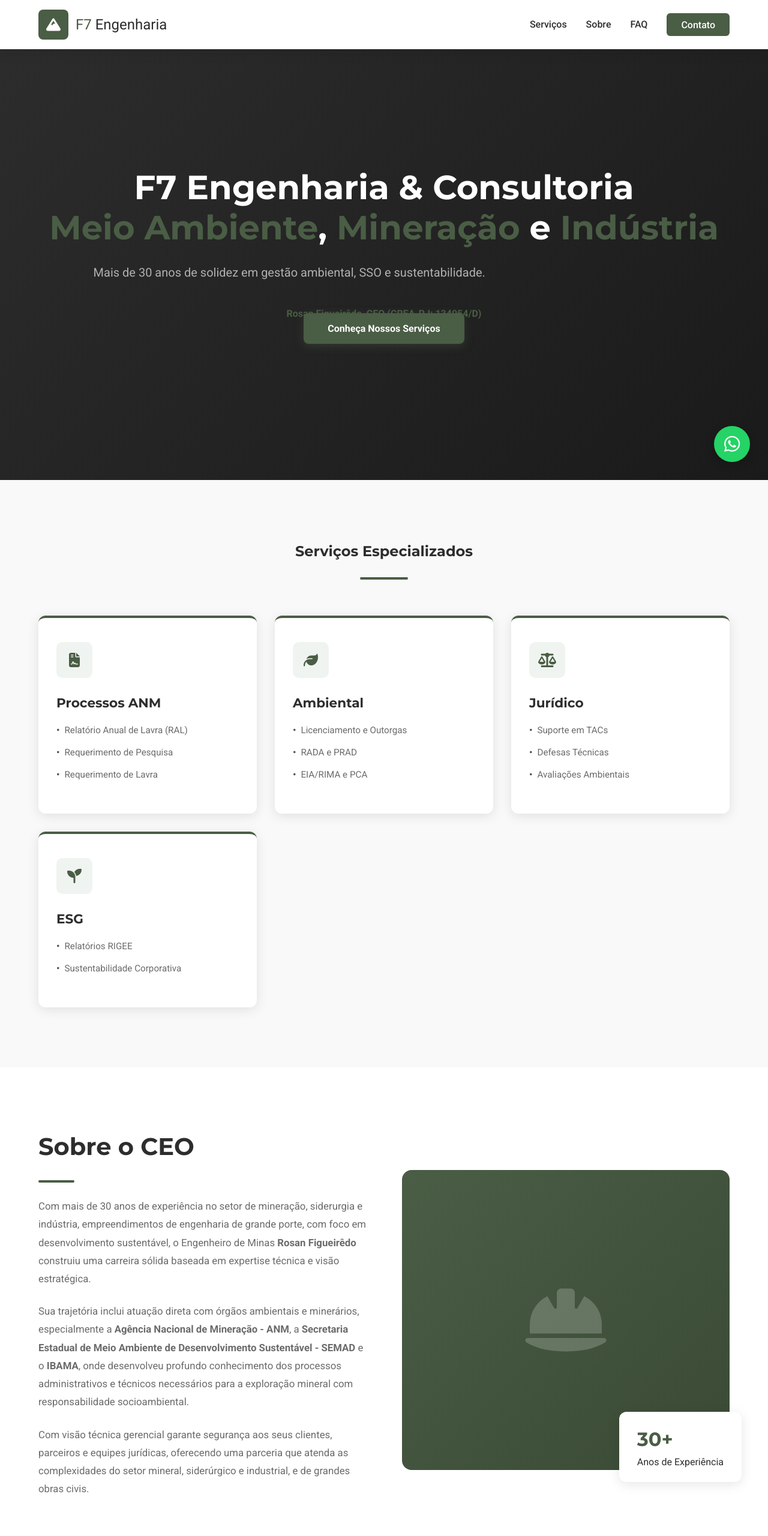
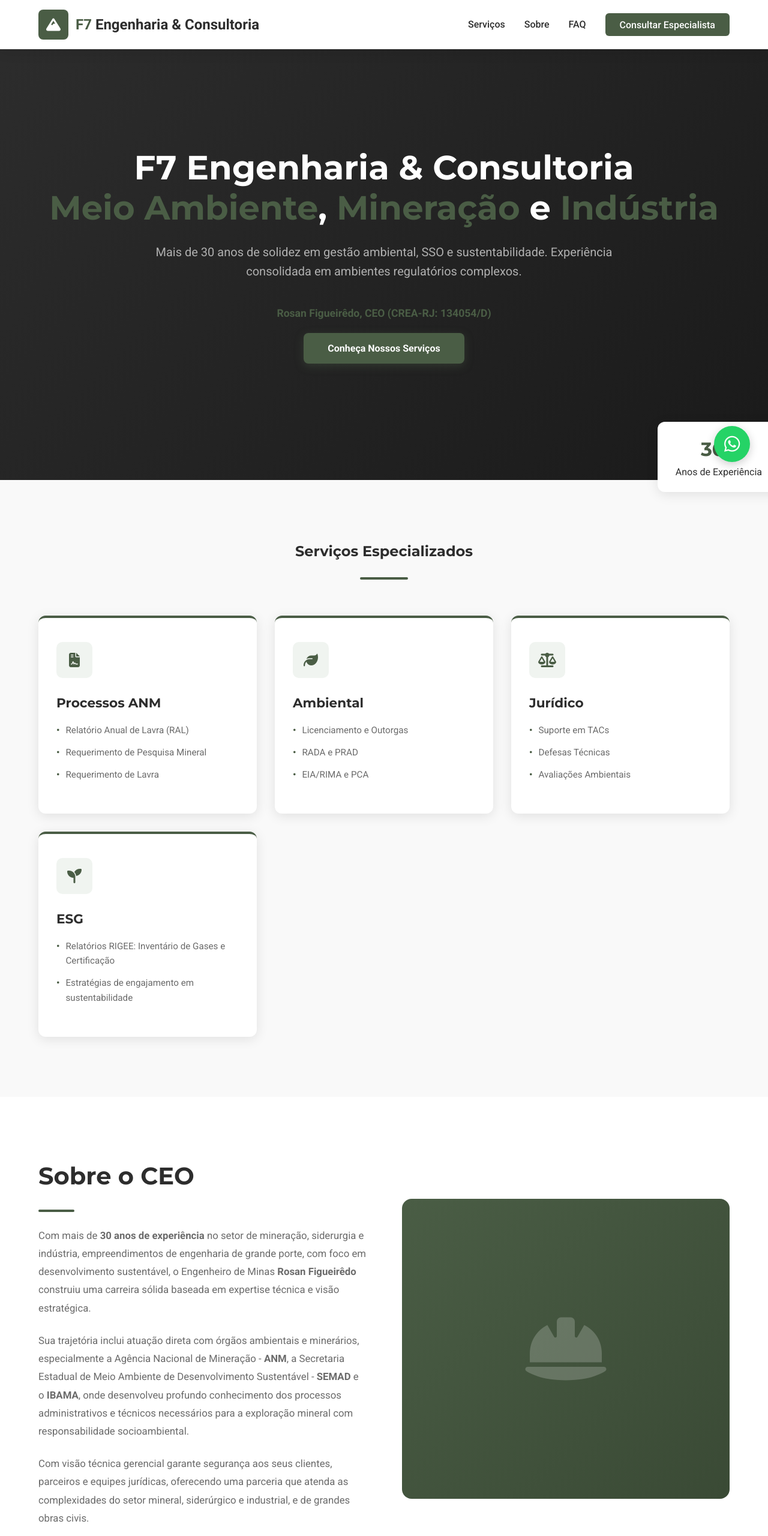
Before and after one commit to filipefigueiredoflorestal-maker/f7-engenharia, a plain HTML site: page index.html in a window 1280 px wide. Shown: the top 2560 px of the page at 60% size. Drawn offline with Linux system fonts and the light colour scheme.

Commit message:
Refactor index.html with updated styles and content

```diff
--- a/index.html
+++ b/index.html
@@ -29,33 +29,34 @@
         .nav-container { display: flex; justify-content: space-between; align-items: center; max-width: 1400px; margin: 0 auto; }
         .logo { display: flex; align-items: center; gap: 12px; }
         .logo-icon { width: 50px; height: 50px; background: var(--green-corporate); border-radius: 8px; display: flex; align-items: center; justify-content: center; color: white; font-size: 24px; }
-        .logo-text { font-size: 1.5rem; color: var(--gray-lead); }
+        .logo-text { font-size: 1.5rem; color: var(--gray-lead); font-weight: 700; }
         .logo-text span { color: var(--green-corporate); }
         .nav-links { display: flex; gap: 2rem; list-style: none; }
         .nav-links a { text-decoration: none; color: var(--gray-lead); font-weight: 500; transition: 0.3s; }
         .nav-links a:hover { color: var(--green-corporate); }
         .nav-cta { background: var(--green-corporate); color: white !important; padding: 0.6rem 1.5rem; border-radius: 6px; }
 
-        /* Hero */
-        .hero { min-height: 100vh; background: linear-gradient(135deg, var(--gray-lead) 0%, #1a1a1a 100%); display: flex; align-items: center; justify-content: center; text-align: center; padding: 120px 5% 80px; color: white; }
+        /* Hero Section */
+        .hero { min-height: 100vh; background: linear-gradient(135deg, var(--gray-lead) 0%, #1a1a1a 100%); display: flex; align-items: center; justify-content: center; text-align: center; padding: 120px 5% 80px; color: white; position: relative; }
         .hero h1 { font-size: 3.5rem; margin-bottom: 1.5rem; line-height: 1.2; }
         .hero h1 span { color: var(--green-corporate); }
-        .hero-subtitle { font-size: 1.25rem; color: #b0b0b0; margin-bottom: 2.5rem; max-width: 800px; }
+        .hero-subtitle { font-size: 1.25rem; color: #b0b0b0; margin-bottom: 2.5rem; max-width: 800px; margin-left: auto; margin-right: auto; }
+        .hero-crea { color: var(--green-corporate); font-weight: 600; font-size: 1.1rem; margin-bottom: 2rem; }
         .hero-cta { background: var(--green-corporate); color: white; padding: 1rem 2.5rem; border-radius: 8px; text-decoration: none; font-weight: 600; box-shadow: 0 4px 15px rgba(74,93,69,0.4); transition: 0.3s; }
         .hero-cta:hover { transform: translateY(-2px); background: var(--green-dark); }
 
-        /* Services Grid */
-        .services { padding: 100px 5%; }
+        /* Services Section */
+        .services { padding: 100px 5%; background: var(--off-white); }
         .section-header { text-align: center; margin-bottom: 60px; }
         .section-divider { width: 80px; height: 4px; background: var(--green-corporate); margin: 1.5rem auto 0; border-radius: 2px; }
         .services-grid { display: grid; grid-template-columns: repeat(auto-fit, minmax(280px, 1fr)); gap: 30px; max-width: 1400px; margin: 0 auto; }
-        .service-card { background: white; border-radius: 12px; padding: 40px 30px; box-shadow: var(--shadow); border-top: 4px solid var(--green-corporate); transition: 0.3s; display: flex; flex-direction: column; }
+        .service-card { background: white; border-radius: 12px; padding: 40px 30px; box-shadow: var(--shadow); border-top: 4px solid var(--green-corporate); transition: 0.3s; display: flex; flex-direction: column; height: 100%; }
         .service-card:hover { transform: translateY(-8px); box-shadow: var(--shadow-hover); }
         .service-icon { width: 60px; height: 60px; background: #f0f4f0; border-radius: 10px; display: flex; align-items: center; justify-content: center; margin-bottom: 1.5rem; color: var(--green-corporate); font-size: 24px; }
         .service-card h3 { font-size: 1.35rem; margin-bottom: 1rem; color: var(--gray-lead); }
         .service-card ul { list-style: none; }
-        .service-card li { font-size: 0.95rem; color: var(--gray-medium); margin-bottom: 0.8rem; display: flex; gap: 8px; }
-        .service-card b { color: var(--green-corporate); }
+        .service-card li { font-size: 0.95rem; color: var(--gray-medium); margin-bottom: 0.8rem; display: flex; gap: 10px; align-items: flex-start; }
+        .service-card li b { color: var(--green-corporate); }
 
         /* About Section */
         .about { padding: 100px 5%; background: var(--white); }
@@ -63,27 +64,28 @@
         .about-content h2 { font-size: 2.5rem; color: var(--gray-lead); margin-bottom: 1.5rem; }
         .about-content .divider { width: 60px; height: 4px; background: var(--green-corporate); margin-bottom: 1.5rem; border-radius: 2px; }
         .about-content p { color: var(--gray-medium); font-size: 1.05rem; line-height: 1.8; margin-bottom: 1.5rem; }
-        .about-image { position: relative; }
-        .about-image-main { width: 100%; height: 500px; background: linear-gradient(135deg, var(--green-corporate) 0%, var(--green-dark) 100%); border-radius: 16px; display: flex; align-items: center; justify-content: center; overflow: hidden; }
+        .about-image-main { width: 100%; height: 500px; background: linear-gradient(135deg, var(--green-corporate) 0%, var(--green-dark) 100%); border-radius: 16px; display: flex; align-items: center; justify-content: center; position: relative; }
         .about-image-main i { font-size: 120px; color: rgba(255,255,255,0.2); }
-        .about-image-badge { position: absolute; bottom: -20px; right: -20px; background: var(--white); padding: 20px 30px; border-radius: 12px; box-shadow: var(--shadow); }
+        .about-image-badge { position: absolute; bottom: -20px; right: -20px; background: var(--white); padding: 20px 30px; border-radius: 12px; box-shadow: var(--shadow); text-align: center; }
         .about-image-badge h4 { font-size: 2rem; color: var(--green-corporate); }
 
-        /* FAQ */
+        /* FAQ Section */
         .faq { padding: 100px 5%; background: var(--off-white); }
-        .faq-container { max-width: 800px; margin: 0 auto; }
+        .faq-container { max-width: 850px; margin: 0 auto; }
         .faq-item { background: white; border-radius: 12px; margin-bottom: 20px; box-shadow: var(--shadow); overflow: hidden; }
         .faq-question { padding: 25px 30px; cursor: pointer; display: flex; justify-content: space-between; align-items: center; transition: 0.3s; }
-        .faq-question h4 { font-size: 1.1rem; color: var(--gray-lead); }
+        .faq-question:hover { background: var(--gray-light); }
         .faq-answer { padding: 0 30px; max-height: 0; overflow: hidden; transition: 0.4s ease-out; }
         .faq-item.active .faq-answer { padding: 20px 30px 25px; max-height: 400px; border-top: 1px solid var(--gray-light); }
         .faq-item.active i { transform: rotate(180deg); color: var(--green-corporate); }
 
-        /* WhatsApp & Footer */
-        .whatsapp-float { position: fixed; bottom: 30px; right: 30px; background: #25d366; color: white; width: 60px; height: 60px; border-radius: 50%; display: flex; align-items: center; justify-content: center; font-size: 30px; z-index: 1000; box-shadow: 0 4px 15px rgba(0,0,0,0.2); text-decoration: none; }
+        /* WhatsApp Float & Footer */
+        .whatsapp-float { position: fixed; bottom: 30px; right: 30px; background: #25d366; color: white; width: 60px; height: 60px; border-radius: 50%; display: flex; align-items: center; justify-content: center; font-size: 30px; z-index: 1000; box-shadow: 0 4px 15px rgba(0,0,0,0.2); text-decoration: none; transition: 0.3s; }
+        .whatsapp-float:hover { transform: scale(1.1); }
         footer { background: var(--gray-lead); color: white; padding: 60px 5%; text-align: center; }
 
         @media (max-width: 1024px) { .about-container { grid-template-columns: 1fr; } .about-image { order: -1; } }
+        @media (max-width: 768px) { .hero h1 { font-size: 2.5rem; } .nav-links { display: none; } }
     </style>
 </head>
 <body>
@@ -92,13 +94,13 @@
         <div class="nav-container">
             <div class="logo">
                 <div class="logo-icon"><i class="fas fa-mountain"></i></div>
-                <div class="logo-text"><span>F7</span> Engenharia</div>
+                <div class="logo-text"><span>F7</span> Engenharia & Consultoria</div>
             </div>
             <ul class="nav-links">
                 <li><a href="#servicos">Serviços</a></li>
                 <li><a href="#sobre">Sobre</a></li>
                 <li><a href="#faq">FAQ</a></li>
-                <li><a href="https://wa.me/5531996873356" class="nav-cta">Contato</a></li>
+                <li><a href="https://wa.me/5531996873356" class="nav-cta">Consultar Especialista</a></li>
             </ul>
         </div>
     </nav>
@@ -106,9 +108,9 @@
     <section class="hero">
         <div class="hero-content">
             <h1>F7 Engenharia & Consultoria<br><span>Meio Ambiente</span>, <span>Mineração</span> e <span>Indústria</span></h1>
-            <p class="hero-subtitle">Mais de 30 anos de solidez em gestão ambiental, SSO e sustentabilidade.</p>
-            <p style="color: var(--green-corporate); font-weight: 600;">Rosan Figueirêdo, CEO (CREA-RJ: 134054/D)</p>
-            <a href="#servicos" class="hero-cta" style="margin-top: 2rem;">Conheça Nossos Serviços</a>
+            <p class="hero-subtitle">Mais de 30 anos de solidez em gestão ambiental, SSO e sustentabilidade. Experiência consolidada em ambientes regulatórios complexos.</p>
+            <p class="hero-crea">Rosan Figueirêdo, CEO (CREA-RJ: 134054/D)</p>
+            <a href="#servicos" class="hero-cta">Conheça Nossos Serviços</a>
         </div>
     </section>
 
@@ -123,7 +125,7 @@
                 <h3>Processos ANM</h3>
                 <ul>
                     <li><b>•</b> Relatório Anual de Lavra (RAL)</li>
-                    <li><b>•</b> Requerimento de Pesquisa</li>
+                    <li><b>•</b> Requerimento de Pesquisa Mineral</li>
                     <li><b>•</b> Requerimento de Lavra</li>
                 </ul>
             </div>
@@ -149,8 +151,8 @@
                 <div class="service-icon"><i class="fas fa-seedling"></i></div>
                 <h3>ESG</h3>
                 <ul>
-                    <li><b>•</b> Relatórios RIGEE</li>
-                    <li><b>•</b> Sustentabilidade Corporativa</li>
+                    <li><b>•</b> Relatórios RIGEE: Inventário de Gases e Certificação</li>
+                    <li><b>•</b> Estratégias de engajamento em sustentabilidade</li>
                 </ul>
             </div>
         </div>
@@ -161,8 +163,8 @@
             <div class="about-content">
                 <h2>Sobre o CEO</h2>
                 <div class="divider"></div>
-                <p>Com mais de 30 anos de experiência no setor de mineração, siderurgia e indústria, empreendimentos de engenharia de grande porte, com foco em desenvolvimento sustentável, o Engenheiro de Minas <b>Rosan Figueirêdo</b> construiu uma carreira sólida baseada em expertise técnica e visão estratégica.</p>
-                <p>Sua trajetória inclui atuação direta com órgãos ambientais e minerários, especialmente a <b>Agência Nacional de Mineração - ANM</b>, a <b>Secretaria Estadual de Meio Ambiente de Desenvolvimento Sustentável - SEMAD</b> e o <b>IBAMA</b>, onde desenvolveu profundo conhecimento dos processos administrativos e técnicos necessários para a exploração mineral com responsabilidade socioambiental.</p>
+                <p>Com mais de <b>30 anos de experiência</b> no setor de mineração, siderurgia e indústria, empreendimentos de engenharia de grande porte, com foco em desenvolvimento sustentável, o Engenheiro de Minas <b>Rosan Figueirêdo</b> construiu uma carreira sólida baseada em expertise técnica e visão estratégica.</p>
+                <p>Sua trajetória inclui atuação direta com órgãos ambientais e minerários, especialmente a Agência Nacional de Mineração - <b>ANM</b>, a Secretaria Estadual de Meio Ambiente de Desenvolvimento Sustentável - <b>SEMAD</b> e o <b>IBAMA</b>, onde desenvolveu profundo conhecimento dos processos administrativos e técnicos necessários para a exploração mineral com responsabilidade socioambiental.</p>
                 <p>Com visão técnica gerencial garante segurança aos seus clientes, parceiros e equipes jurídicas, oferecendo uma parceria que atenda as complexidades do setor mineral, siderúrgico e industrial, e de grandes obras civis.</p>
             </div>
             <div class="about-image">
@@ -183,19 +185,19 @@
         <div class="faq-container">
             <div class="faq-item">
                 <div class="faq-question"><h4>O que é um processo junto à ANM?</h4><i class="fas fa-chevron-down"></i></div>
-                <div class="faq-answer"><p>É o trâmite legal para autorizar a exploração mineral no Brasil, desde o requerimento de pesquisa até a concessão de lavra.</p></div>
+                <div class="faq-answer"><p>É o trâmite legal para autorizar a exploração mineral no Brasil, desde o requerimento de pesquisa inicial até a concessão de lavra efetiva.</p></div>
             </div>
             <div class="faq-item">
                 <div class="faq-question"><h4>Qual a importância do RAL (Relatório Anual de Lavra)?</h4><i class="fas fa-chevron-down"></i></div>
-                <div class="faq-answer"><p>O RAL é obrigatório para manter o título minerário ativo. A não entrega pode resultar em multas graves e perda do título.</p></div>
+                <div class="faq-answer"><p>O RAL é obrigatório para manter o título minerário ativo. A não entrega pode resultar em multas graves e perda definitiva do ativo mineral.</p></div>
             </div>
             <div class="faq-item">
                 <div class="faq-question"><h4>Quais são as etapas do licenciamento ambiental?</h4><i class="fas fa-chevron-down"></i></div>
-                <div class="faq-answer"><p>Divide-se em Licença Prévia (LP), Licença de Instalação (LI) e Licença de Operação (LO).</p></div>
+                <div class="faq-answer"><p>O licenciamento divide-se em três fases: Licença Prévia (LP), Licença de Instalação (LI) e Licença de Operação (LO), cada uma validando a viabilidade e o funcionamento do projeto.</p></div>
             </div>
             <div class="faq-item">
                 <div class="faq-question"><h4>O que é o Plano de Aproveitamento Econômico (PAE)?</h4><i class="fas fa-chevron-down"></i></div>
-                <div class="faq-answer"><p>Documento técnico que detalha o projeto de explotação, provando a viabilidade técnica e econômica do empreendimento.</p></div>
+                <div class="faq-answer"><p>É o documento técnico obrigatório que detalha como a mina será operada, provando a viabilidade técnica e financeira da extração mineral.</p></div>
             </div>
         </div>
     </section>
@@ -204,12 +206,14 @@
         <p>&copy; 2026 F7 Engenharia & Consultoria. Todos os direitos reservados.</p>
     </footer>
 
-    <a href="https://wa.me/5531996873356" class="whatsapp-float" target="_blank"><i class="fab fa-whatsapp"></i></a>
+    <a href="https://wa.me/5531996873356" class="whatsapp-float" target="_blank">
+        <i class="fab fa-whatsapp"></i>
+    </a>
 
     <script>
-        document.querySelectorAll('.faq-question').forEach(q => {
-            q.addEventListener('click', () => {
-                const item = q.parentElement;
+        document.querySelectorAll('.faq-question').forEach(question => {
+            question.addEventListener('click', () => {
+                const item = question.parentElement;
                 item.classList.toggle('active');
             });
         });
```
